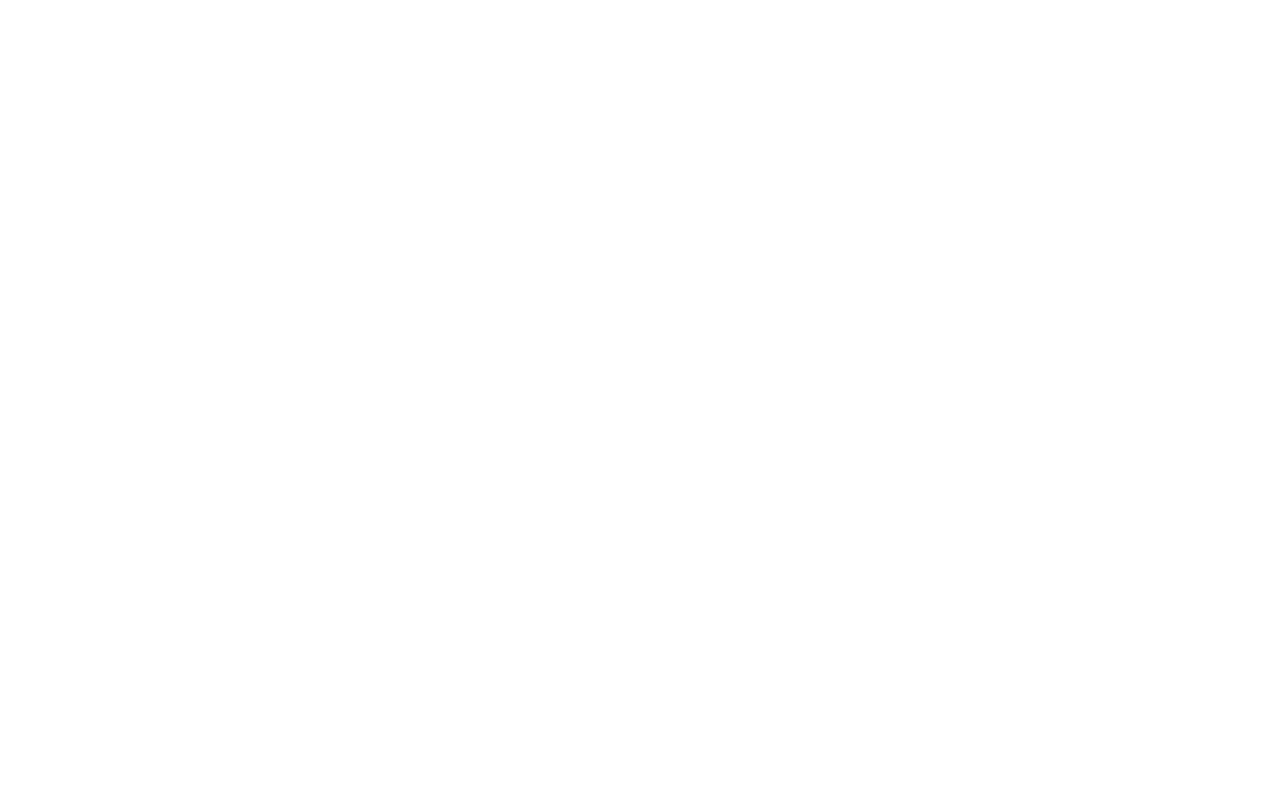
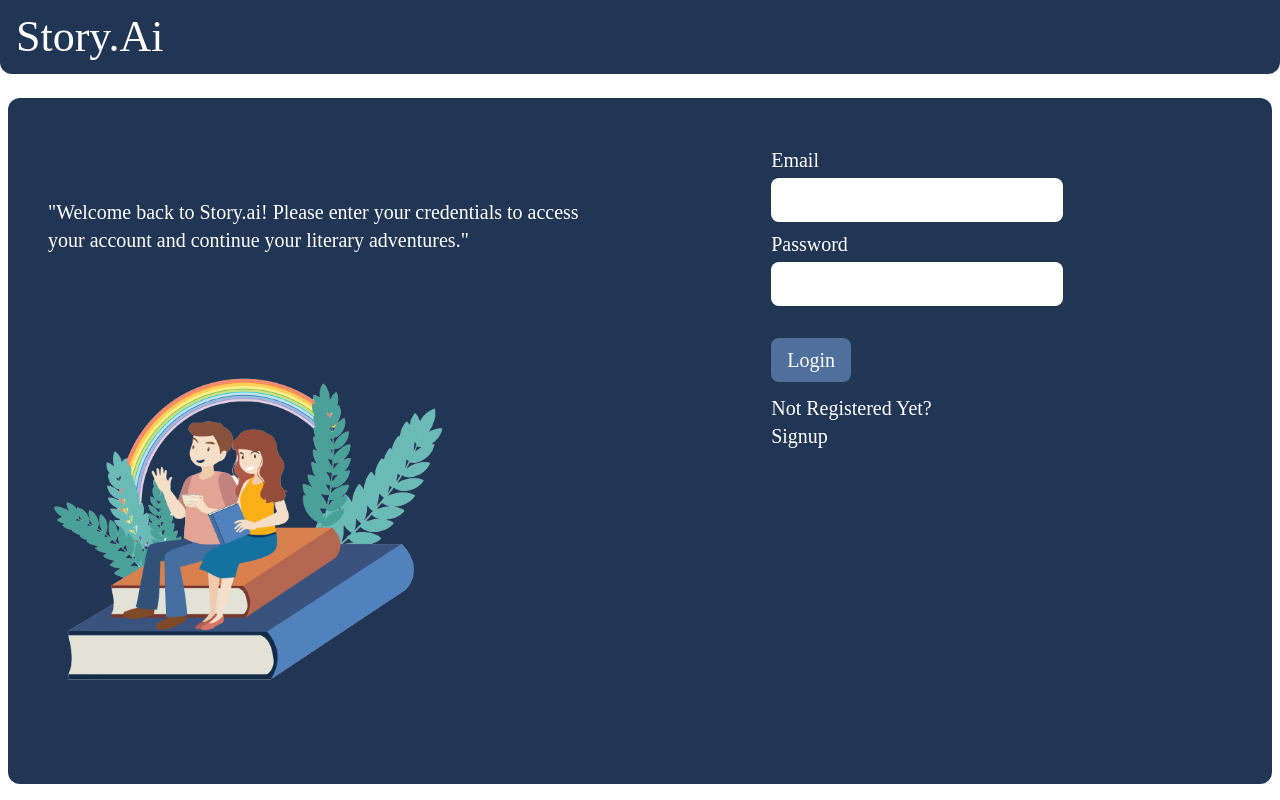
Before and after one commit to yadavhrsit/AI_Story_Generator, a React (Create React App) app in the folder frontend/: page /login in a window 1280 px wide. Built offline with nearby package versions, Linux system fonts and the light colour scheme.

Commit message:
Login Page designed
Styling fixed for Signup Page

```diff
--- a/frontend/src/pages/LoginPage.jsx
+++ b/frontend/src/pages/LoginPage.jsx
@@ -1,9 +1,88 @@
-import React from 'react'
+import React, { useState } from "react";
+import { primary, secondary } from "../colors";
+import img from "../assets/bg.png";
 
 function LoginPage() {
+  const [formData, setFormData] = useState({
+    email: "",
+    password: "",
+  });
+
+  const handleChange = (e) => {
+    const { name, value } = e.target;
+    setFormData({
+      ...formData,
+      [name]: value,
+    });
+  };
+
+  const handleSubmit = (e) => {
+    e.preventDefault();
+    console.log("Form submitted with data:", formData);
+    // Add your login logic here
+  };
+
   return (
-    <div>LoginPage</div>
-  )
+    <div className="w-full h-full flex flex-col min-h-screen pb-2">
+      <div className={`w-full rounded-b-xl bg-[${primary}]`}>
+        <p className="capitalize text-[44px] py-1 px-4">story.ai</p>
+      </div>
+      <div className={`w-full grow rounded-xl mt-4 font-[magra] text-lg sm:text-xl px-2 py-2`}>
+        <div className={`w-full h-full sm:flex rounded-xl bg-[${primary}] p-4`}>
+          <div className="sm:w-1/2 sm:p-6 h-full flex flex-col lg:justify-around">
+            <p>
+              "Welcome back to Story.ai! Please enter your credentials to access
+              your account and continue your literary adventures."
+            </p>
+            <img src={img} className="w-[400px] hidden lg:block" alt="book" />
+          </div>
+          <form
+            onSubmit={handleSubmit}
+            className="font-medium w-full sm:w-1/2 lg:w-1/4 lg:ml-[10%] sm:p-6 relative md:px-2"
+          >
+            <div className="mt-2 w-full">
+              <label className="block">Email</label>
+              <input
+                type="email"
+                name="email"
+                value={formData.email}
+                onChange={handleChange}
+                height={"60px"}
+                className="px-2 py-2 mt-1 w-full rounded-lg bg-white text-black"
+              />
+            </div>
+            <div className="mt-2 w-full">
+              <label className="block">Password</label>
+              <input
+                type="password"
+                name="password"
+                value={formData.password}
+                onChange={handleChange}
+                height={"60px"}
+                className="px-2 py-2 mt-1 w-full rounded-lg bg-white text-black"
+              />
+            </div>
+            <button
+              type="submit"
+              className={`bg-[${secondary}] mt-8 px-4 py-2 rounded-lg`}
+            >
+              Login
+            </button>
+
+            <p className="mt-3 h-fit w-fit">
+              Not Registered Yet?<br />
+              <a href="/signup">Signup</a>
+            </p>
+            <img
+              src={img}
+              className="w-[140px] absolute bottom-1 right-0 lg:hidden"
+              alt="book"
+            />
+          </form>
+        </div>
+      </div>
+    </div>
+  );
 }
 
-export default LoginPage
+export default LoginPage;
--- a/frontend/src/pages/SignupPage.jsx
+++ b/frontend/src/pages/SignupPage.jsx
@@ -22,17 +22,25 @@
   };
 
   return (
-    <div className="w-full lg:flex lg:flex-col">
-      <div className={`bg-[${primary}] w-full px-6 py-2 rounded-b-3xl`}>
-        <p className="text-[44px] h-fit capitalize">Story.ai</p>
+    <div className="w-full h-full flex flex-col min-h-screen pb-2">
+      <div className={`w-full rounded-b-xl bg-[${primary}]`}>
+        <p className="capitalize text-[44px] py-1 px-4">story.ai</p>
       </div>
-      <div
-        className={`bg-[${primary}] w-full flex flex-col sm:flex-row gap-4 md:gap-10 mt-4 p-4 lg:p-10 font-[magra] text-xl md:text-2xl`}
-      >
-        <div className="w-full order-2 md:order-1 ">
+      <div className={`w-full grow rounded-xl mt-4 font-[magra] text-lg sm:text-xl px-2 py-2`}>
+        <div className={`w-full h-full sm:flex rounded-xl bg-[${primary}] p-4`}>
+          <div className="sm:w-1/2 sm:p-6 h-full flex flex-col lg:justify-around">
+            <p>
+              "Welcome to Story.ai, where creativity knows no bounds. Dive into a
+              world of storytelling magic, craft unique tales from prompts, and
+              connect with fellow wordsmiths. Sign up now to unleash your
+              imagination, share your narratives, and embark on a journey of
+              endless literary adventures."
+            </p>
+            <img src={img} className="w-[400px] hidden lg:block" alt="book" />
+          </div>
           <form
             onSubmit={handleSubmit}
-            className="font-medium w-full relative md:px-2"
+            className="font-medium w-full sm:w-1/2 lg:w-1/4 lg:ml-[10%] sm:p-6 relative md:px-2"
           >
             <div className="mt-2 w-full">
               <label className="block">Name</label>
@@ -74,9 +82,9 @@
               Signup
             </button>
 
-            <p className="mt-3 h-fit">
+            <p className="mt-3 h-fit w-fit">
               Already Registered ?<br />
-              Login
+              <a href="/login">Login</a>
             </p>
             <img
               src={img}
@@ -85,19 +93,6 @@
             />
           </form>
         </div>
-
-        <div className="w-full lg:h-full flex flex-col order-1 md:px-2">
-          <p className="min-h-[60%]">
-            "Welcome to Story.ai, where creativity knows no bounds. Dive into a
-            world of storytelling magic, craft unique tales from prompts, and
-            connect with fellow wordsmiths. Sign up now to unleash your
-            imagination, share your narratives, and embark on a journey of
-            endless literary adventures."
-          </p>
-          <div className="hidden 2xl:flex-grow">
-            <img src={img} className="h-full w-[450px] ml-auto" alt="book" />
-          </div>
-        </div>
       </div>
     </div>
   );
```
